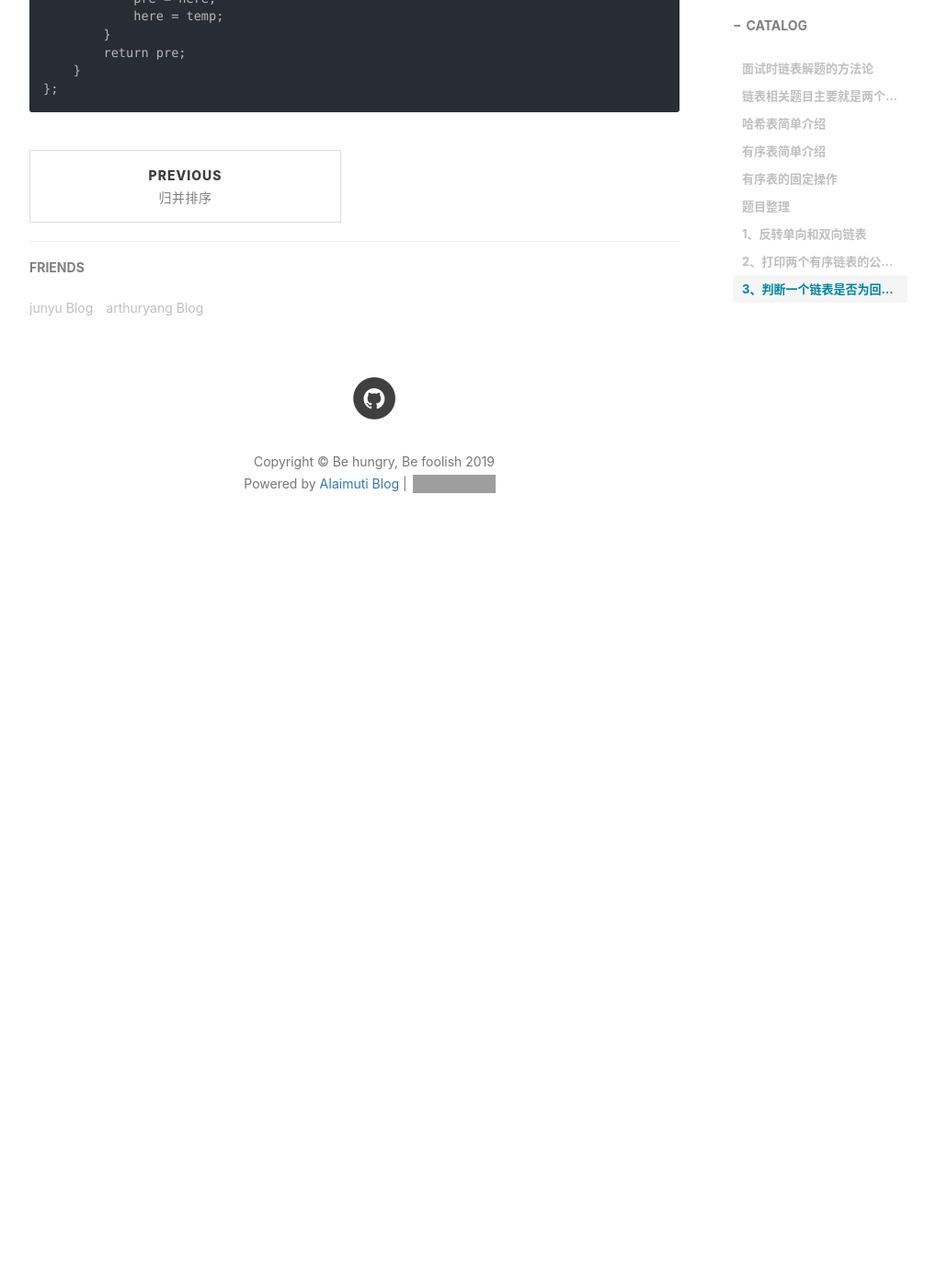
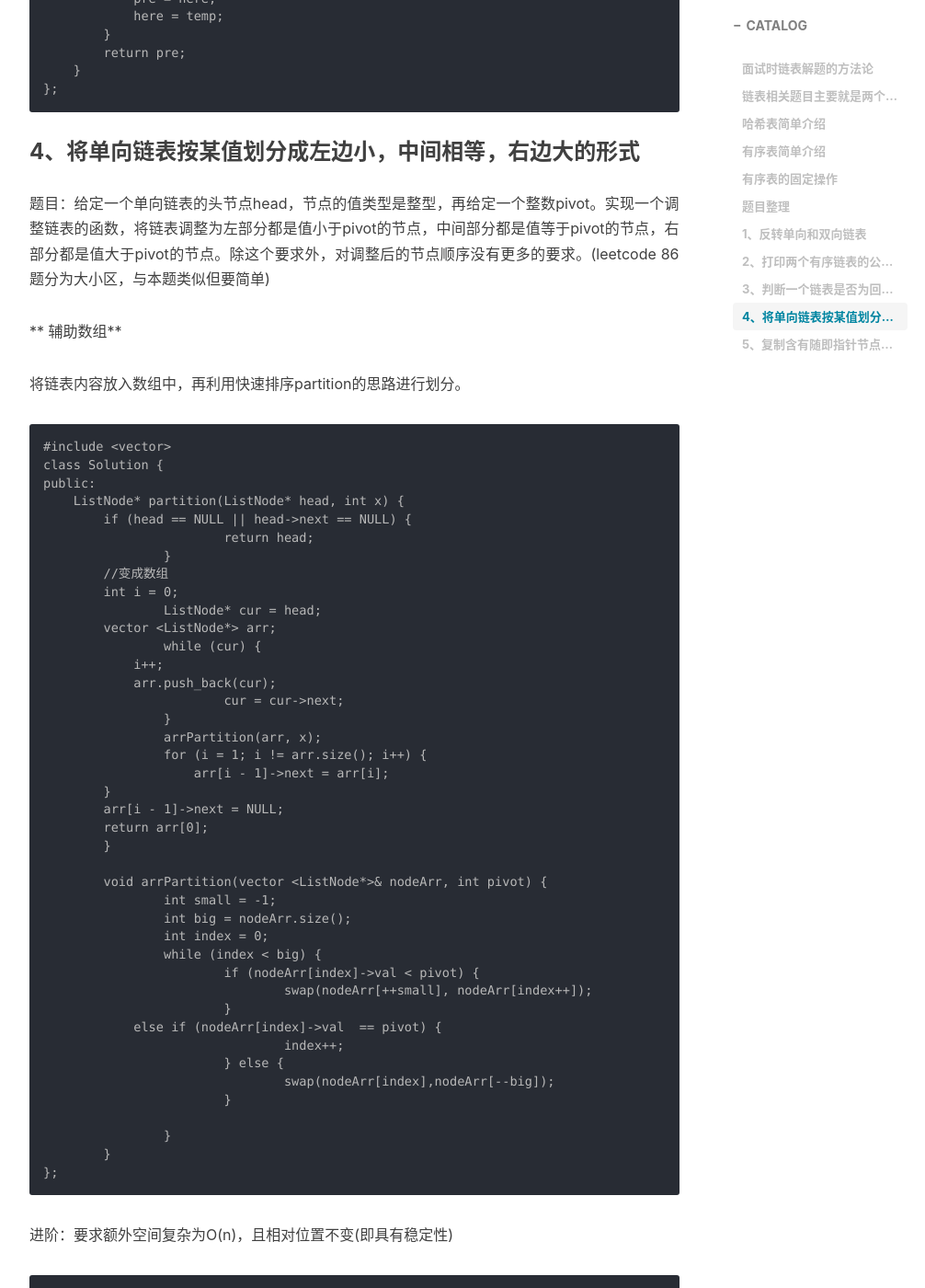
Before and after one commit to AIaimuti/aiaimuti.github.io, a Jekyll site: the page built from _posts/2019-11-20-ListNode.md, in a window 1280 px wide and 1400 px high, scrolled down 5033 px. Shown: the whole window at 92% size, without its empty margins (233-1239 px from the left). Built offline with Jekyll 4.4.1, drawn with Linux system fonts in a browser that asks for light colours; nearby versions of some CDN libraries; comment, search, counter and statistics services are not loaded; before the commit the page ends 5663 px from its top, so only the background shows below that; some of the changed text lies outside the part shown; grey boxes are pictures that could not be loaded.

Commit message:
Update 2019-11-20-ListNode.md

````diff
--- a/_posts/2019-11-20-ListNode.md
+++ b/_posts/2019-11-20-ListNode.md
@@ -203,3 +203,113 @@ public:
     }
 };
 ```
+### 4、将单向链表按某值划分成左边小，中间相等，右边大的形式
+
+题目：给定一个单向链表的头节点head，节点的值类型是整型，再给定一个整数pivot。实现一个调整链表的函数，将链表调整为左部分都是值小于pivot的节点，中间部分都是值等于pivot的节点，右部分都是值大于pivot的节点。除这个要求外，对调整后的节点顺序没有更多的要求。(leetcode 86题分为大小区，与本题类似但要简单)
+
+** 辅助数组**
+
+将链表内容放入数组中，再利用快速排序partition的思路进行划分。
+
+```
+#include <vector>
+class Solution {
+public:
+    ListNode* partition(ListNode* head, int x) {
+        if (head == NULL || head->next == NULL) {
+			return head;
+		}
+        //变成数组
+        int i = 0;
+		ListNode* cur = head;
+        vector <ListNode*> arr;
+		while (cur) {
+            i++;
+            arr.push_back(cur);
+			cur = cur->next;
+		}
+		arrPartition(arr, x);
+		for (i = 1; i != arr.size(); i++) {
+		    arr[i - 1]->next = arr[i];
+        }
+        arr[i - 1]->next = NULL;
+        return arr[0];
+	}
+
+	void arrPartition(vector <ListNode*>& nodeArr, int pivot) {
+		int small = -1;
+		int big = nodeArr.size();
+		int index = 0;
+		while (index < big) {
+			if (nodeArr[index]->val < pivot) {
+				swap(nodeArr[++small], nodeArr[index++]);
+			}
+            else if (nodeArr[index]->val  == pivot) {
+				index++;
+			} else {
+				swap(nodeArr[index],nodeArr[--big]);
+			}
+
+		}
+	}
+};
+```
+
+进阶：要求额外空间复杂为O(n)，且相对位置不变(即具有稳定性)
+
+```
+    ListNode* partition(ListNode* head, int x) {
+        ListNode* sH = NULL;
+        ListNode* sT = NULL;
+        ListNode* eH = NULL;
+        ListNode* eT = NULL;
+        ListNode* bH = NULL;
+        ListNode* bT = NULL;
+        ListNode* next = NULL;
+        while (head) {
+            next = head->next;
+            head->next = NULL;
+            if (head->val < x) {
+                if (sH == NULL) {
+                    sT = head;
+                    sH = head;
+                }
+                else {
+                    sT->next = head;
+                    sT = head;
+                }
+            }
+            else if (head->val > x) {
+                if (bH == NULL) {
+                    bH = head;
+                    bT = head;
+                }
+                else {
+                    bT->next = head;
+                    bT = head;
+                }
+            }
+            else{
+                if (eH == NULL) {
+                    eH = head;
+                    eT = head;
+                }
+                else {
+                    eT->next = head;
+                    eT = head;
+                }
+            }
+            head = next;
+        }
+        if (sT) {
+            sT->next = eH;
+            eT = eT == NULL ? sT : eT;
+        }
+        if (eT != NULL) {
+            eT->next = bH;
+        }
+        return sH != NULL ? sH : eH != NULL ? eH : bH;
+    }
+```
+
+### 5、复制含有随即指针节点的链表
````
